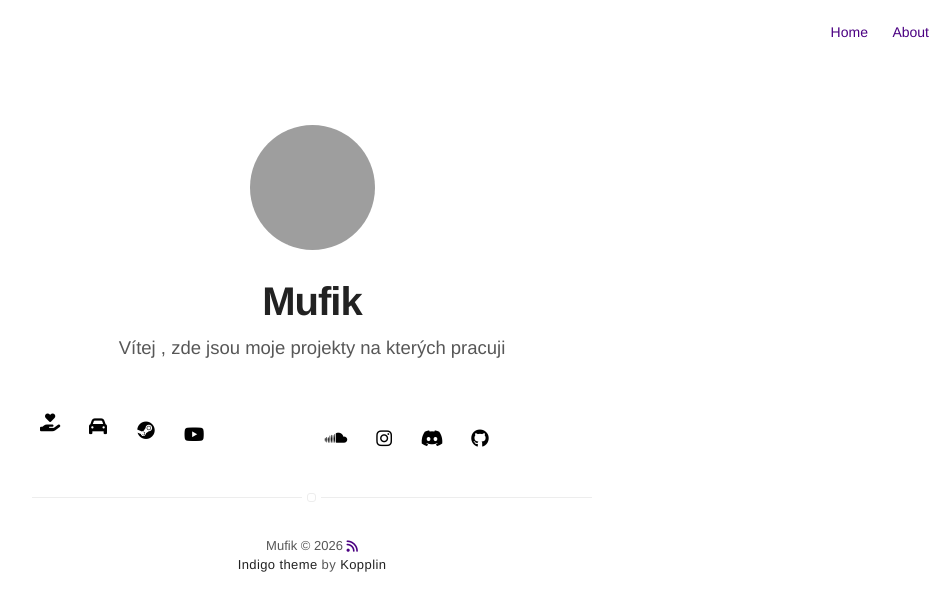
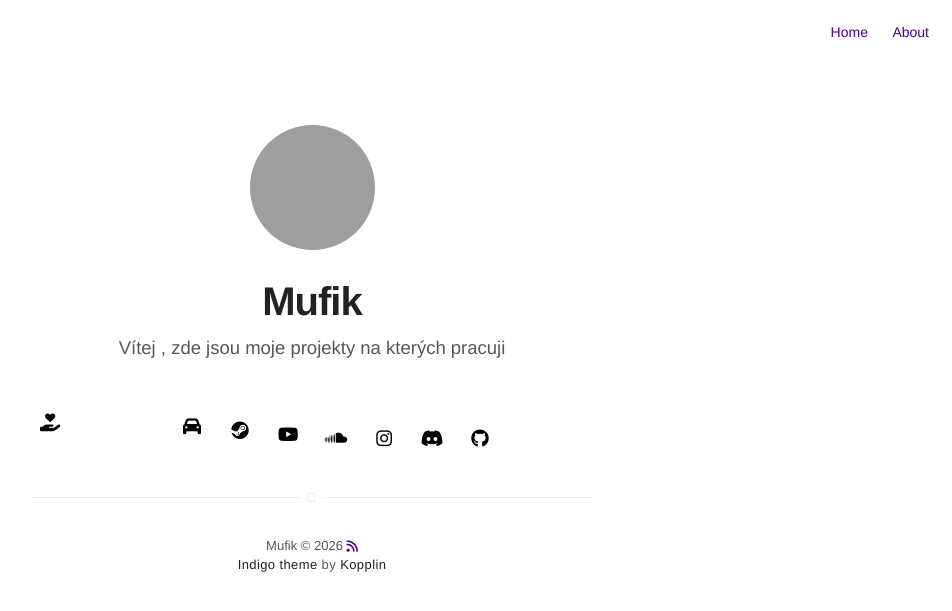
Before and after one commit to Muf1k/CZ, a Jekyll site: the page built from index.html, in a window 1280 px wide. Shown: the top 611 px of the page, without its empty margins (328-1280 px from the left). Built offline with Jekyll 4.4.1, drawn with Linux system fonts in a browser that asks for light colours; nearby versions of some CDN libraries; grey boxes are pictures that could not be loaded.

Commit message:
Update social-links.sass

```diff
--- a/_sass/components/social-links.sass
+++ b/_sass/components/social-links.sass
@@ -1,17 +1,15 @@
 .social-links
     display: flex
-    flex-flow: row nowrap
+    flex-direction: row
+    flex-wrap: nowrap
     align-items: center
     justify-content: center
     gap: 12px
     margin-top: 8px
     padding: 0
-    width: 100%
     max-width: none
     margin-left: auto
     margin-right: auto
-    overflow-x: auto
-    -webkit-overflow-scrolling: touch
 
     > .link
         margin: 0
@@ -25,18 +23,8 @@
         border-radius: 50%
         background: transparent
         color: $zeta
-        transition: transform .18s ease, box-shadow .18s ease
         flex: 0 0 auto
 
-        &:hover
-            transform: translateY(-4px)
-            box-shadow: 0 6px 14px rgba(0,0,0,0.15)
-
-        &:active
-            transform: translateY(-1px)
-
-
     > .link > svg, > .link > i
-        transition: color .18s ease
         font-size: 18px
         line-height: 1
```
